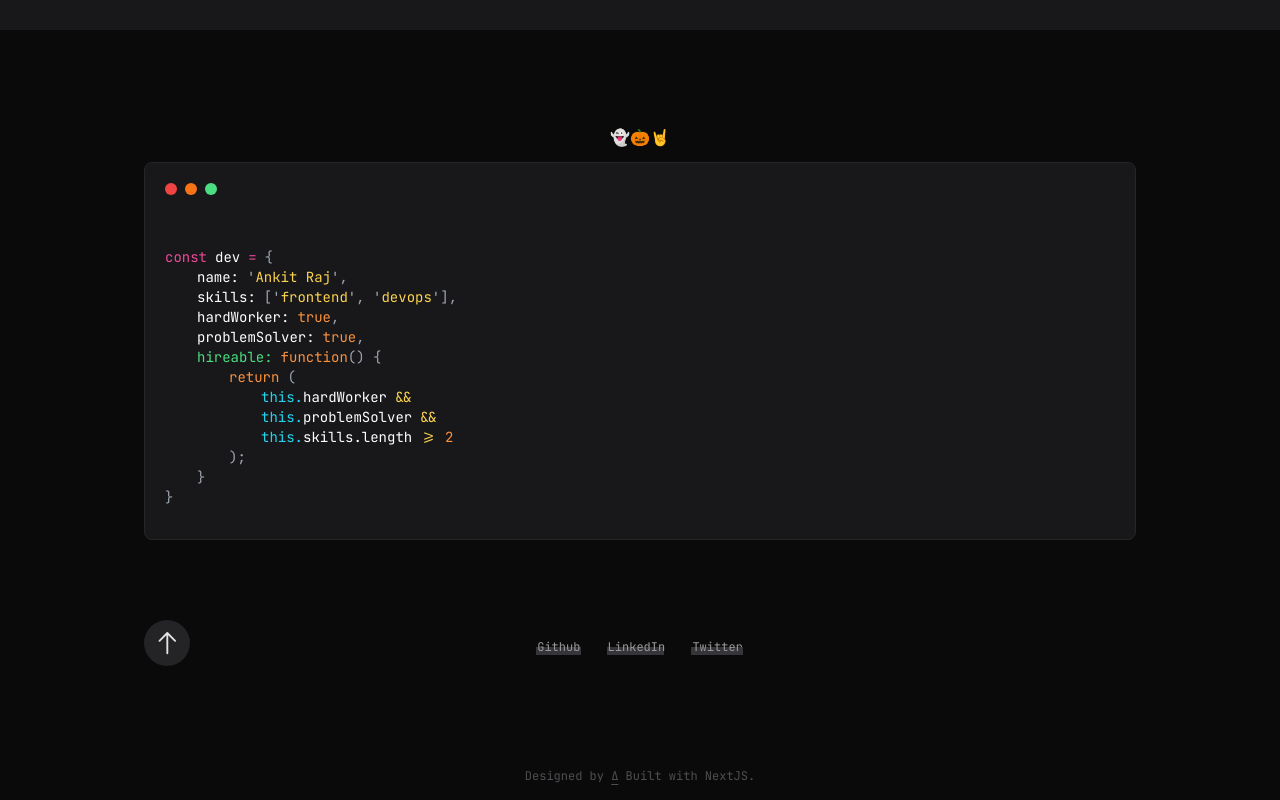
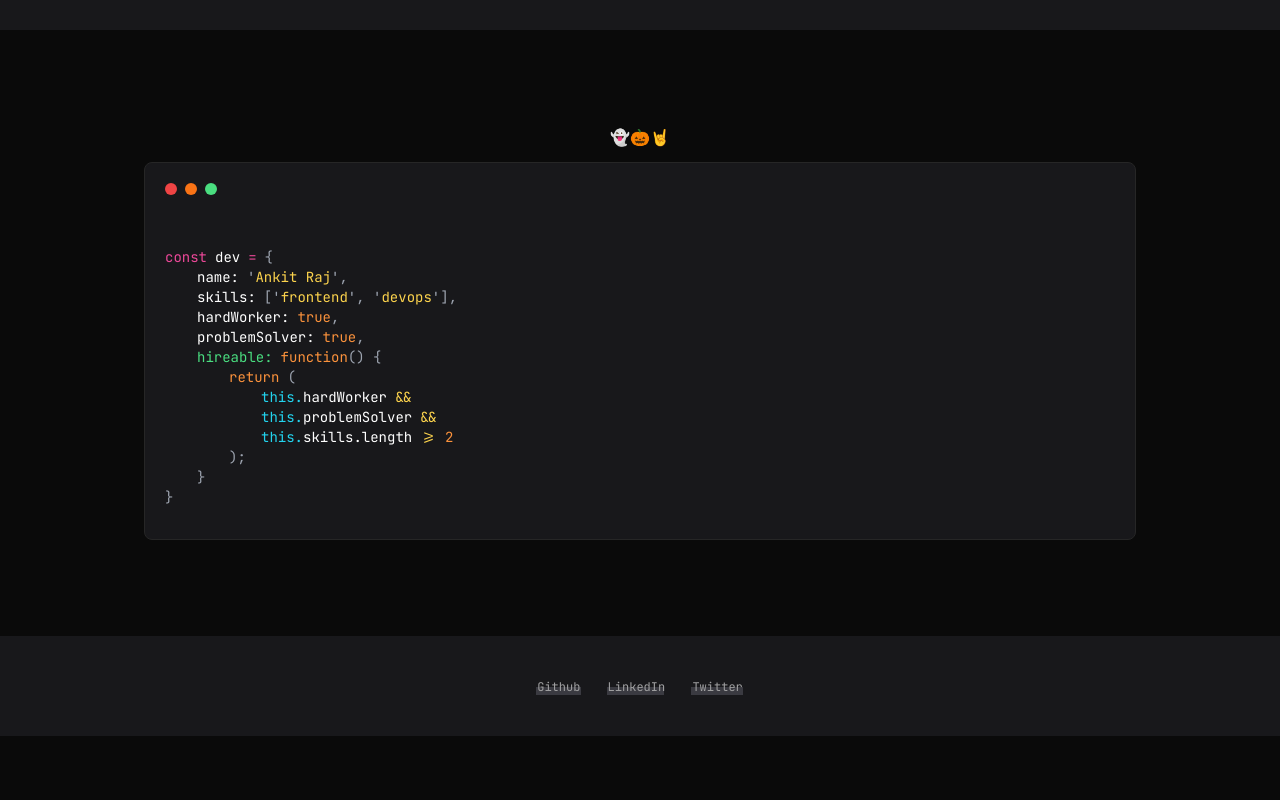
Before and after one commit to ankitrajxd/personal-portfolio, a Next.js app: page / in a window 1280 px wide. Shown: the part 2347-3147 px from the top of the page. After the commit the page ends 3083 px from the top, so only its background shows below. Built offline with nearby package versions, Linux system fonts and the light colour scheme.

Commit message:
updated footer section

```diff
--- a/app/Projects.tsx
+++ b/app/Projects.tsx
@@ -26,7 +26,7 @@ const Projects = () => {
       <ProjectGrid projectList={topProjects} />
 
       <Link href={"/projects"}>
-        <p className="mt-4 text-sm text-center md:text-left underline font-jetbrains underline-offset-4 opacity-70">
+        <p className="mt-4 hover:opacity-100 text-sm text-center md:text-left underline font-jetbrains underline-offset-4 opacity-70">
           Show all
         </p>
       </Link>
--- a/app/footer/Footer.tsx
+++ b/app/footer/Footer.tsx
@@ -9,12 +9,7 @@ const Footer = () => {
   return (
     <div className="relative">
       <Socials />
-      <Link
-        href={"#top"}
-        className="absolute bottom-[-10px] bg-zinc-800 p-2 rounded-full opacity-90"
-      >
-        <GoArrowDown className="inline-block -rotate-180" size={30} />
-      </Link>
+
     </div>
   );
 };
--- a/app/layout.tsx
+++ b/app/layout.tsx
@@ -8,6 +8,9 @@ import AnimatedDiv from "./components/AnimatedDiv";
 import { Analytics } from "@vercel/analytics/react";
 import { SpeedInsights } from "@vercel/speed-insights/next";
 import AOSWrapper from "./components/AOSWrapper";
+import Footer from "./footer/Footer";
+import Link from "next/link";
+import { GoArrowDown } from "react-icons/go";
 
 const protest = localFont({
   src: "../public/fonts/ProtestRiot-Regular.ttf",
@@ -24,6 +27,7 @@ const jetbrains = localFont({
 export const metadata: Metadata = {
   title: "Ankit Raj",
   description: "DevOps && Frontend Developer",
+  keywords: ["Ankit", "Raj", "Portfolio"],
 };
 
 export default function RootLayout({
@@ -40,7 +44,8 @@ export default function RootLayout({
           <ThemeProvider attribute="class" defaultTheme="dark">
             <NextTopLoader
               color={
-                "linear-gradient(26deg,#e60073 0%,#ff1493 16.66%, #ff4500 33.33%,#ff8c00 50%)"
+                // "linear-gradient(26deg,#e60073 0%,#ff1493 16.66%, #ff4500 33.33%,#ff8c00 50%)"
+                "orange"
               }
             />
 
@@ -48,18 +53,11 @@ export default function RootLayout({
             <SpeedInsights />
             <NavBar />
             <AOSWrapper>{children}</AOSWrapper>
-            <div className="text-center font-jetbrains text-xs opacity-45 my-4 text-zinc-600 dark:text-zinc-400">
-              {/* <p>Copyright &copy; 2024 Ankit raj. All Rights Reserved. </p> */}
-              <p>
-                Designed by{" "}
-                <a
-                  className="underline underline-offset-4"
-                  href="https://github.com/ankitrajxd"
-                >
-                  Δ
-                </a>{" "}
-                Built with NextJS.
-              </p>
+            <div className="px-[1rem] bg-zinc-900 md:px-[9rem] py-10 relative flex justify-center items-center">
+              <Footer />
+              {/* <p className="text-center text-xs opacity-55 absolute bottom-0 left-[50vw]">
+                Designed by A Built with NextJS
+              </p> */}
             </div>
           </ThemeProvider>
         </AnimatedDiv>
--- a/app/page.tsx
+++ b/app/page.tsx
@@ -50,9 +50,7 @@ export default function Home() {
         <CodeBlock />
       </div>
 
-      <div className="px-[1rem] md:px-[9rem] my-[6rem]  ">
-        <Footer />
-      </div>
+
     </div>
   );
 }
```
